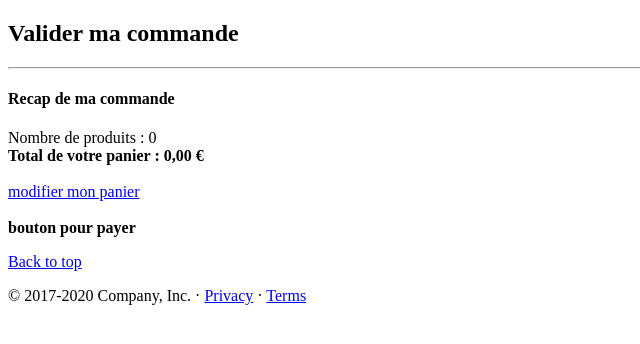
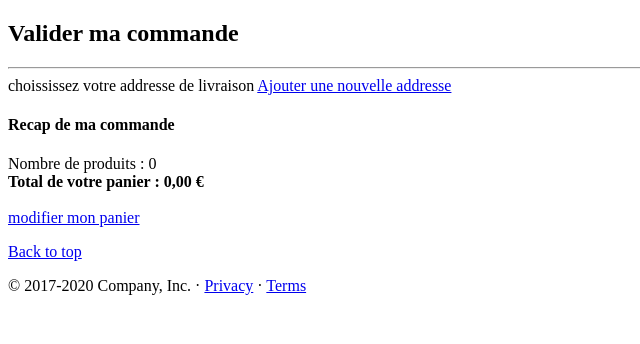
Before and after one commit to Lecogoni/eshop-symphony6, a Symfony app: template templates/order/index.html.twig in a window 1280 px wide. Shown: the part 264-608 px from the top of the page, without its empty margins (0-640 px from the left). Run offline with Twig, Linux system fonts and the light colour scheme; the template is opened without the code that fills it, so the values that code supplies are empty; form fields are guessed from the names that the template uses; some libraries are stand-ins or nearby versions.

Commit message:
add button new address on order summry form

```diff
--- a/src/Form/OrderType.php
+++ b/src/Form/OrderType.php
@@ -18,7 +18,7 @@ class OrderType extends AbstractType
         $user = $options['user'];
         $builder
             ->add('addresses', EntityType::class, [
-                'label' => "Choississez votre adresse de livraison",
+                'label' => false,
                 'required' => true,
                 'class' => Address::class,
                 'choices' => $user->getAddresses(),
--- a/templates/order/index.html.twig
+++ b/templates/order/index.html.twig
@@ -12,6 +12,8 @@
             {# form choose carrier #}
             {% set formHtml %}
                 {{ form_start(form, {action:path('app_order_summary')}) }}
+                    {{ form_label(form.addresses, 'choississez votre addresse de livraison')}}
+                    <a href="{{ path('app_account_address_add')}}">Ajouter une nouvelle addresse</a>
                 {{ form_end(form) }}
             {% endset %}
             {{ formHtml|replace({'[br]' : '<br>'})|raw}}
@@ -36,9 +38,6 @@
                 <b>Total de votre panier : {{ (total / 100) | number_format(2, ',', '.')}} €</b><br><br>
                 <a href="{{ path('app_cart')}}" class="btn btn-info">modifier mon panier</a>
             </div>
-
-            <br>
-            <b>bouton pour payer</b>
         </div>
     </div>
 
```
